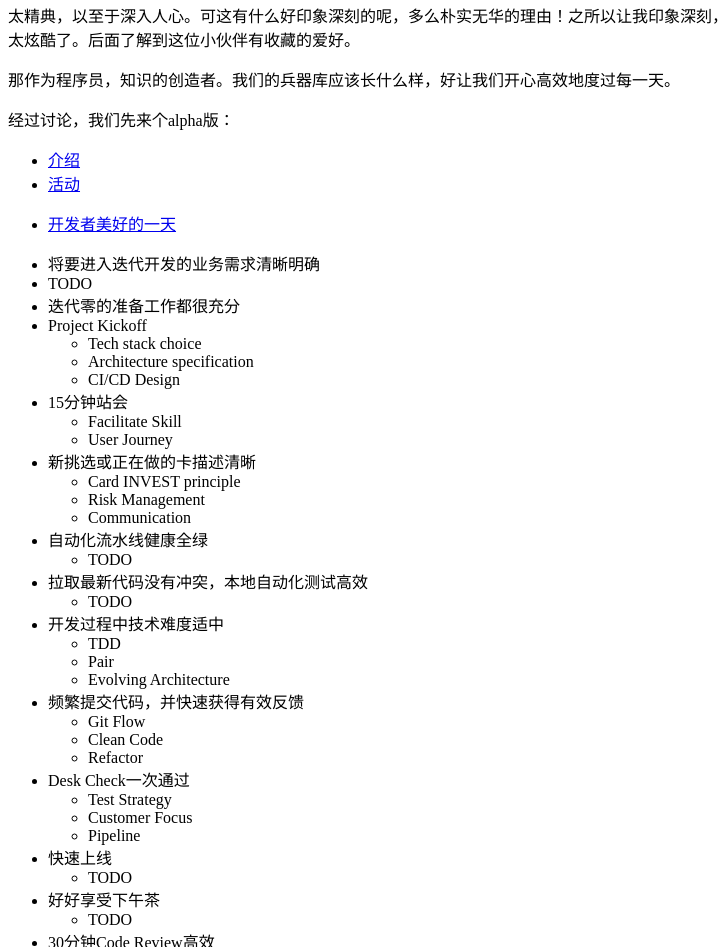
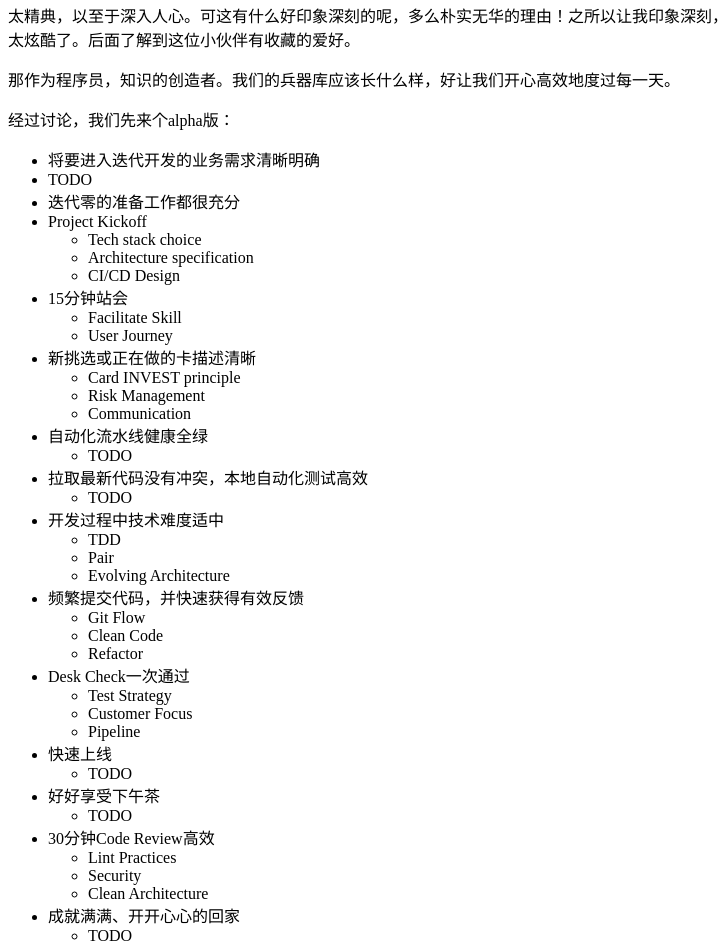
Before and after one commit to topdevexp/home, a plain HTML site: page index.html in a window 1280 px wide. Shown: the part 1675-2622 px from the top of the page, without its empty margins (0-725 px from the left). Drawn offline with Linux system fonts and the light colour scheme.

Commit message:
deploy: cb96f3519076098b034391c6bc9d5e953116870c

```diff
--- a/index.html
+++ b/index.html
@@ -78,9 +78,6 @@
 <p>那作为程序员，知识的创造者。我们的兵器库应该长什么样，好让我们开心高效地度过每一天。</p>
 <p>经过讨论，我们先来个alpha版：</p>
 <ul>
-<li><a href="spec.md">介绍</a></li>
-<li><a href="weekly-catchup.md">活动</a></li>
-<li><p><a href="#美好的一天">开发者美好的一天</a></p></li>
 <li>将要进入迭代开发的业务需求清晰明确</li>
 <li>TODO</li>
 <li>迭代零的准备工作都很充分</li>
```
